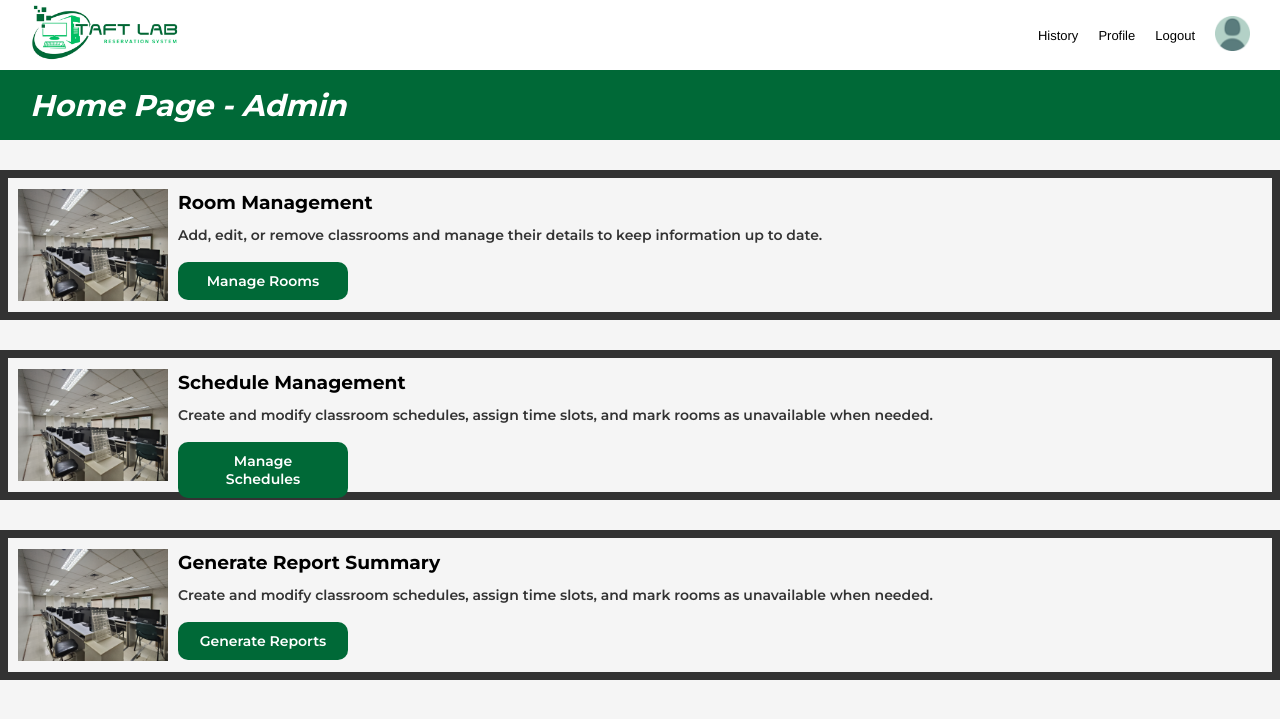
After one commit to ghnikien/ITPROG-TaftLab, a PHP site: page /admin-homepage.php in a window 1280 px wide. The commit adds this page. Shown: the top 719 px of the page. Run offline with PHP 8.4, Linux system fonts and the light colour scheme.

Commit message:
Created admin homepage

```diff
--- a/CreateTablesQuery.sql
+++ b/CreateTablesQuery.sql
@@ -16,7 +16,6 @@ CREATE TABLE student (
  CREATE TABLE admin (
     user_id INT PRIMARY KEY,
     job_position VARCHAR(30) NOT NULL,
-    department VARCHAR(30) NOT NULL,
     FOREIGN KEY (user_id) REFERENCES user(user_id) ON DELETE CASCADE
  );
 
--- /dev/null
+++ b/Webpages/admin-homepage.css
@@ -0,0 +1,90 @@
+.admin-subheader {
+  background-color: #006937;
+  height: 70px;
+  display: flex;
+  flex-direction: column;
+  align-items: flex-start;
+  padding: 0 30px;
+  color: white;
+  font-weight: 600;
+  text-align: left;
+  justify-content: center;
+}
+
+.admin-subheader h2{
+  color: white;
+  font-size: 3rem;
+  margin: 0;
+  font-weight: 800;
+  font-style: italic;
+}
+
+.box {
+    border: 8px solid #333333;
+    width: 100%;
+    max-width: 1300px;
+    height: 150px;
+    margin: 30px auto;
+    padding: 0 10px;
+    display: flex;
+    align-items: center;
+    box-sizing: border-box;
+}
+
+.box-img {
+    width: 150px;
+    height: auto;
+    max-width: 100%;    /* image wont be wider than the box */
+    object-fit: contain; /* keeps aspect ratio */
+}
+
+h3 {
+ font-weight: 800;
+ margin-bottom: 10px
+}
+
+
+.box-text {
+    display: flex;
+    flex-direction: column;   /* stack h3 and p vertically */
+    justify-content: flex-start; /* align text to top of container */
+    height: 80%;
+    margin-left: 10px;
+}
+
+p {
+    font-size: 1.4rem;
+    line-height: 1.6;
+    color: #333;
+    font-weight: 600;
+}
+
+.admin-btn {
+    margin-top: 15px;
+    display: inline-block;
+    text-align: center;
+    width: 170px;
+    padding: 10px 20px;
+    background-color: #006937;
+    color: white;
+    border: none;
+    border-radius: 10px;
+    font-size: 1.4rem;
+    font-weight: 600;
+    text-decoration: none;
+    cursor: pointer;
+    transition: all 0.3s ease;
+}
+
+
+
+.admin-btn:hover {
+    background-color: #008A3A;
+    transform: translateY(-2px);
+    box-shadow: 0 4px 15px rgba(0,0,0,0.2);
+}
+
+.admin-btn:active {
+    transform: translateY(0);
+    box-shadow: none;
+}
--- /dev/null
+++ b/Webpages/admin-homepage.php
@@ -0,0 +1,62 @@
+<!DOCTYPE html>
+<html lang="en">
+<head>
+    <meta charset="UTF-8">
+    <meta name="viewport" content="width=device-width, initial-scale=1.0">
+    <title>Admin-Homepage</title>
+    <link rel="stylesheet" href="homepage-carousel.css">
+    <link rel="stylesheet" href="admin-homepage.css">
+</head>
+<body>
+    <header>
+        <div class="logo">
+            <img src="images/taftlab-logo.png" alt="TaftLab Logo"/>
+        </div>
+
+    <div class="header-right">
+      <nav>
+        <ul>
+          <li><a href="#">History</a></li>
+          <li><a href="#">Profile</a></li>
+          <li><a href="login.php">Logout</a></li>
+        </ul>
+      </nav>
+      <div class="profile-icon">
+        <img src="images/profile-icon.png" alt="Profile Icon"/>
+      </div>
+    </div>
+  </header>
+
+  <div class="admin-subheader">
+    <h2 class=>Home Page - Admin</h2>
+  </div>
+
+  <div class="box">
+    <img src="images/Y_602_indoor_1.jpg" alt="Lab Picture" class="box-img">
+    <div class="box-text">
+        <h3> Room Management </h3>
+        <p> Add, edit, or remove classrooms and manage their details to keep information up to date. </p>
+        <a href="roomManagement-main.php" class="admin-btn">Manage Rooms</a>
+    </div>
+  </div>
+
+  <div class="box">
+    <img src="images/Y_602_indoor_1.jpg" alt="Lab Picture" class="box-img">
+    <div class="box-text">
+        <h3> Schedule Management </h3>
+        <p> Create and modify classroom schedules, assign time slots, and mark rooms as unavailable when needed. </p>
+        <a href="#" class="admin-btn">Manage Schedules</a>
+    </div>
+  </div>
+
+  <div class="box">
+    <img src="images/Y_602_indoor_1.jpg" alt="Lab Picture" class="box-img">
+    <div class="box-text">
+        <h3> Generate Report Summary </h3>
+        <p> Create and modify classroom schedules, assign time slots, and mark rooms as unavailable when needed. </p>
+        <a href="#" class="admin-btn">Generate Reports</a>
+    </div>
+  </div>
+
+</body>
+</html>
--- a/Webpages/homepage.php
+++ b/Webpages/homepage.php
@@ -21,7 +21,7 @@
         <ul>
           <li><a href="#">History</a></li>
           <li><a href="#">Profile</a></li>
-          <li><a href="#">Logout</a></li>
+          <li><a href="login.php">Logout</a></li>
         </ul>
       </nav>
       <div class="profile-icon">
```
Also changed, not shown: Webpages/db.php (added, +18 -0 lines), Webpages/homepage-carousel.css (+35 -14 lines), Webpages/login.php (+34 -4 lines).
